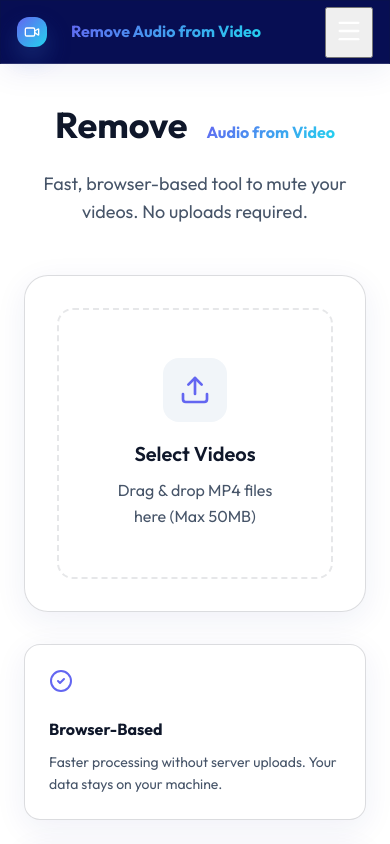
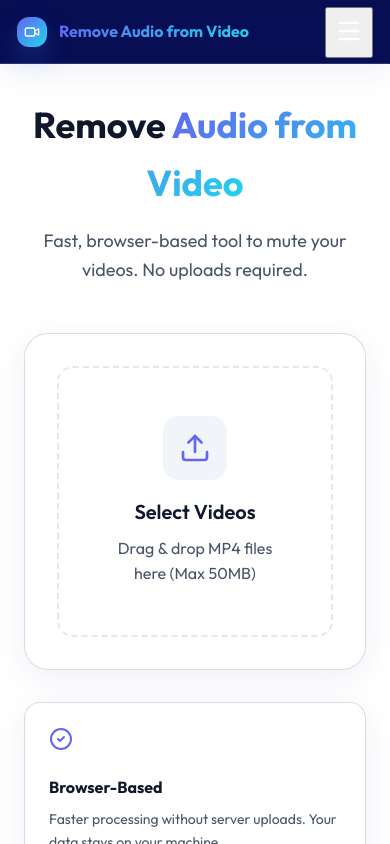
Before and after one commit to pragathigap/VideoAudioRemover, a React (Vite) app: page / in a window 390 px wide. Shown: the top 844 px of the page. Built offline with nearby package versions, Linux system fonts and the light colour scheme.

Commit message:
Phase 4 performance: static HTML shell for near-instant LCP and shell rendering

```diff
--- a/index.html
+++ b/index.html
@@ -35,11 +35,16 @@
       --accent: #22d3ee;
       --bg-dark: #ffffff;
       --text-main: #0f172a;
+      --text-muted: #475569;
+      --glass: rgba(255, 255, 255, 0.72);
+      --glass-border: rgba(15, 23, 42, 0.10);
     }
     body {
       margin: 0;
       background-color: var(--bg-dark);
-      font-family: system-ui, -apple-system, sans-serif;
+      font-family: 'Outfit', system-ui, -apple-system, sans-serif;
+      color: var(--text-main);
+      line-height: 1.6;
     }
     .navbar {
       background: rgba(3, 10, 80, 0.98);
@@ -48,6 +53,9 @@
       align-items: center;
       padding: 0 1.5rem;
       border-bottom: 1px solid rgba(255, 255, 255, 0.15);
+      position: sticky;
+      top: 0;
+      z-index: 50;
     }
     .brand-badge {
       background: linear-gradient(135deg, #6366f1 0%, #22d3ee 100%);
@@ -55,6 +63,9 @@
       height: 40px;
       border-radius: 0.75rem;
       flex-shrink: 0;
+      display: flex;
+      align-items: center;
+      justify-content: center;
     }
     .gradient-text {
       background: linear-gradient(135deg, var(--primary) 0%, var(--accent) 100%);
@@ -62,18 +73,69 @@
       background-clip: text;
       -webkit-text-fill-color: transparent;
       font-weight: 700;
-      font-size: 1.25rem;
-      margin-left: 0.75rem;
+    }
+    .text-xl { font-size: 1.25rem; }
+    .text-4xl { font-size: 2.25rem; }
+    .text-lg { font-size: 1.125rem; }
+    .font-bold { font-weight: 700; }
+    .text-center { text-align: center; }
+    .text-text-muted { color: var(--text-muted); }
+    .max-w-4xl { max-width: 56rem; }
+    .mx-auto { margin-left: auto; margin-right: auto; }
+    .px-6 { padding-left: 1.5rem; padding-right: 1.5rem; }
+    .mb-4 { margin-bottom: 1rem; }
+    .mb-8 { margin-bottom: 2rem; }
+    .mb-12 { margin-bottom: 3rem; }
+    .flex { display: flex; }
+    .items-center { align-items: center; }
+    .justify-between { justify-content: space-between; }
+    .gap-3 { gap: 0.75rem; }
+    .flex-1 { flex: 1 1 0%; }
+    .glass-effect {
+      background: var(--glass);
+      backdrop-filter: blur(12px);
+      -webkit-backdrop-filter: blur(12px);
+      border: 1px solid rgba(15, 23, 42, 0.15);
     }
     @media (max-width: 768px) {
       .navbar { height: 64px; padding: 0 1rem; }
-      .gradient-text { font-size: 1rem; }
+      .text-4xl { font-size: 1.75rem; }
+      .text-xl { font-size: 1rem; }
+    }
+    @media (min-width: 768px) {
+      .md\:text-5xl { font-size: 3rem; }
     }
   </style>
 </head>
 
 <body>
-  <div id="root"></div>
+  <div id="root">
+    <!-- Static Shell for instant loading -->
+    <div class="min-h-screen flex flex-col">
+      <nav class="navbar glass-effect sticky top-0 z-50 px-6 flex items-center mb-8">
+        <div class="flex-1 flex items-center justify-between w-full h-full relative">
+          <div class="flex items-center gap-3 cursor-pointer min-w-0">
+            <div class="brand-badge w-10 h-10 rounded-xl flex items-center justify-center flex-shrink-0">
+              <svg xmlns="http://www.w3.org/2000/svg" width="24" height="24" viewBox="0 0 24 24" fill="none" stroke="white" stroke-width="2" stroke-linecap="round" stroke-linejoin="round"><path d="m16 13 5.223 3.482a.5.5 0 0 0 .777-.416V7.934a.5.5 0 0 0-.777-.416L16 11"></path><rect width="12" height="12" x="2" y="6" rx="2"></rect></svg>
+            </div>
+            <span class="text-xl font-bold gradient-text truncate">Remove Audio from Video</span>
+          </div>
+        </div>
+      </nav>
+      <div class="flex-1">
+        <main class="max-w-4xl mx-auto px-6">
+          <header class="text-center mb-12">
+            <h1 class="text-4xl md:text-5xl font-bold mb-4">
+              Mute or Extract <span class="gradient-text">Magic</span>
+            </h1>
+            <p class="text-text-muted text-lg">
+              Upload a video, remove its audio, or extract MP3 audio.
+            </p>
+          </header>
+        </main>
+      </div>
+    </div>
+  </div>
   <script type="module" src="/src/main.tsx"></script>
 
   <!-- Non-critical analytics moved to bottom -->
--- a/vite.config.ts
+++ b/vite.config.ts
@@ -8,6 +8,9 @@
     exclude: ['@ffmpeg/ffmpeg', '@ffmpeg/util'],
   },
   build: {
+    modulePreload: {
+      polyfill: true,
+    },
     rollupOptions: {
       output: {
         manualChunks: {
```
